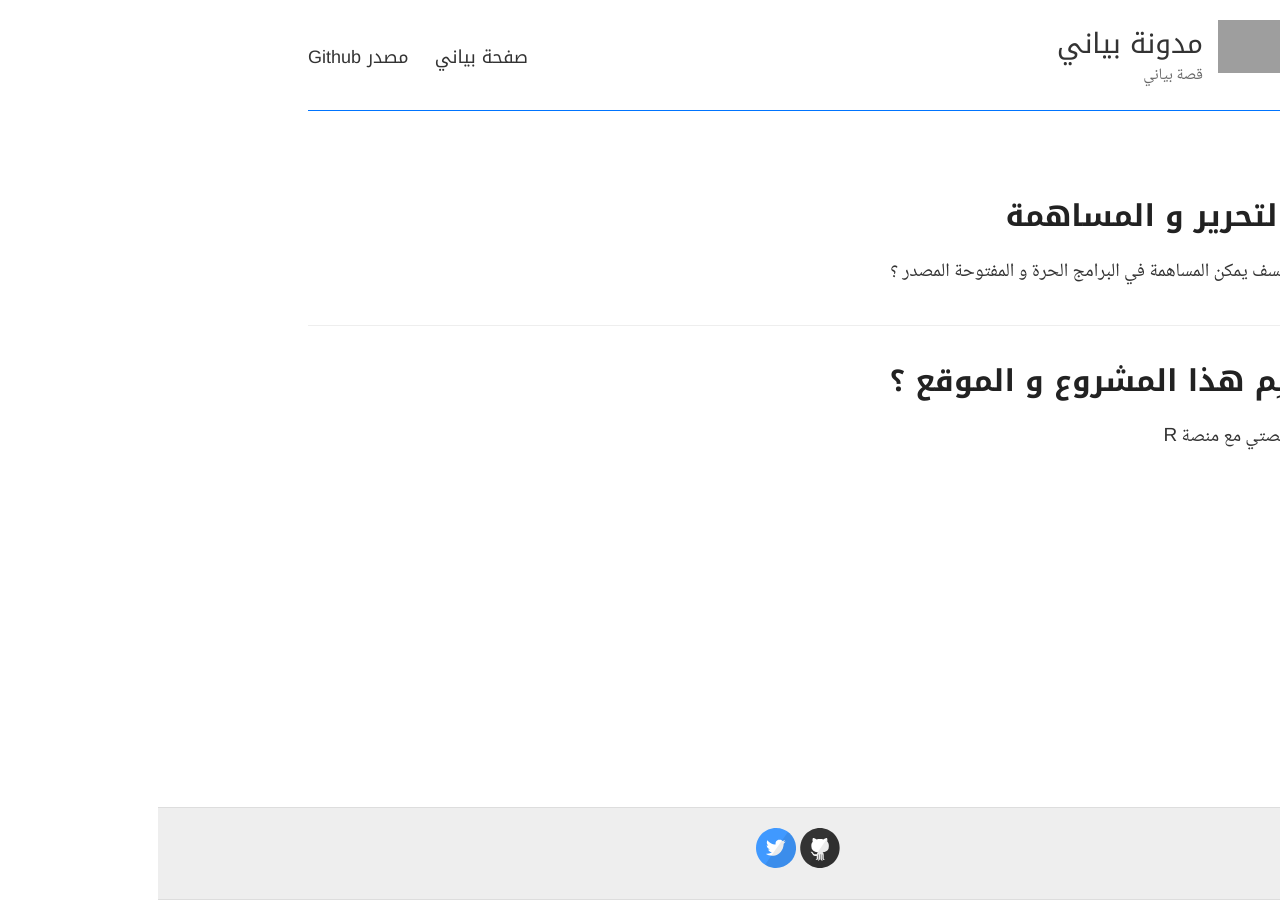
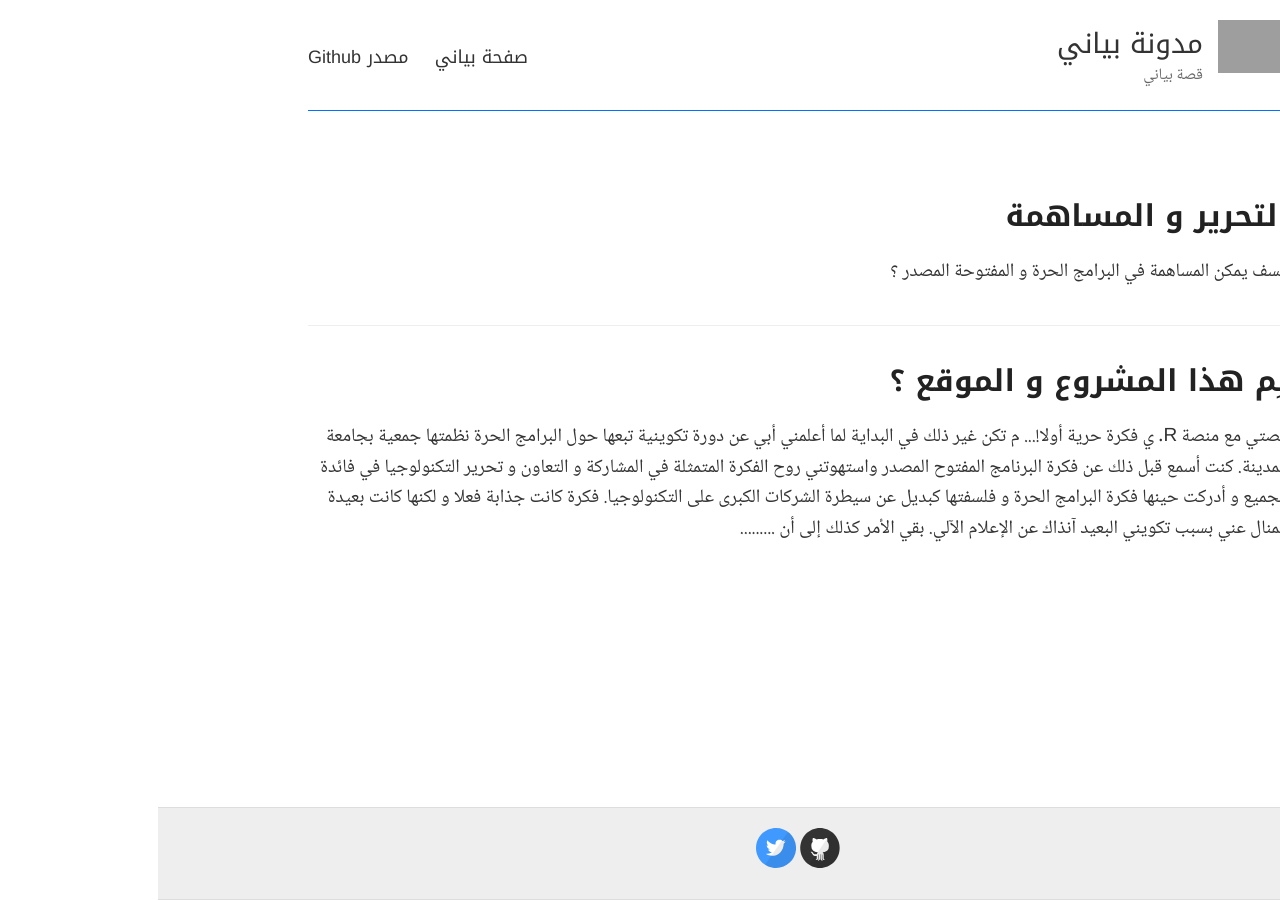
Before and after one commit to bayanyblog/bayanyblog.github.io, a Jekyll site: the page built from index.html, in a window 1280 px wide. Built offline with Jekyll 4.4.1, drawn with Linux system fonts in a browser that asks for light colours; grey boxes are pictures that could not be loaded.

Commit message:
add rich description to a post with a try of md links in -correction

```diff
--- a/_posts/2024-07-14-blog1.md
+++ b/_posts/2024-07-14-blog1.md
@@ -1,7 +1,7 @@
 ---
 layout: post
 title: لِم هذا المشروع و الموقع ؟
-description: قصتي مع منصة R
+description: قصتي مع منصة R. ي فكرة حرية أولا!... م تكن غير ذلك في البداية لما أعلمني أبي عن دورة تكوينية تبعها حول البرامج الحرة نظمتها جمعية بجامعة المدينة. كنت أسمع قبل ذلك عن فكرة البرنامج المفتوح المصدر واستهوتني روح الفكرة المتمثلة في المشاركة و التعاون و تحرير التكنولوجيا في فائدة الجميع و أدركت حينها فكرة البرامج الحرة و فلسفتها كبديل عن سيطرة الشركات الكبرى على التكنولوجيا. فكرة كانت جذابة فعلا و لكنها كانت بعيدة المنال عني بسبب تكويني البعيد آنذاك عن الإعلام الآلي. بقي الأمر كذلك إلى أن .........
 
 ---
 
```
